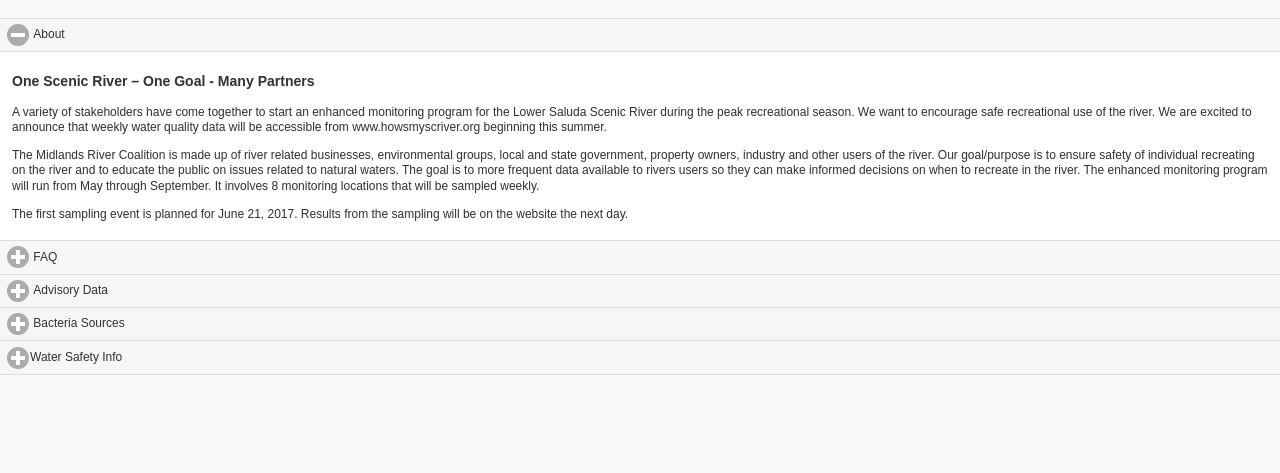
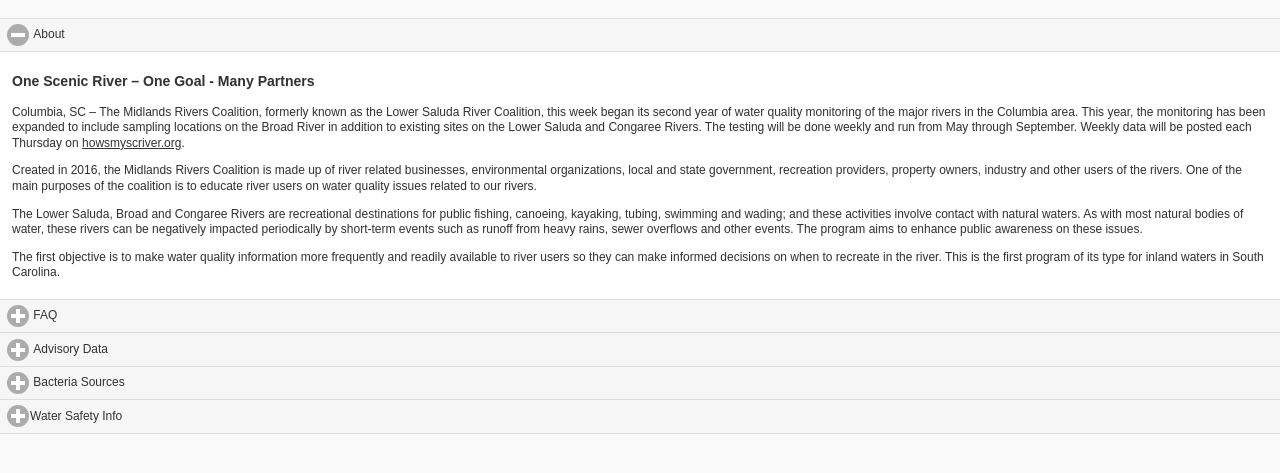
Before and after one commit to DanRamage/river_wq_app, a Flask app: page /saluda in a window 1280 px wide, after a click on "Info". Shown: the part 35-508 px from the top of the page. Run offline with Flask 2, Linux system fonts and the light colour scheme; data that the repository does not hold is empty; parts of the project's set-up code (start-up, migrations or seed data) failed here and were passed over; some libraries are stand-ins or nearby versions.

Commit message:
Updated About text to be the press release.

```diff
--- a/app/templates/sc_rivers_index.html
+++ b/app/templates/sc_rivers_index.html
@@ -171,17 +171,30 @@
       <h3>&nbsp;About</h3>
       <p><h3>One Scenic River – One Goal - Many Partners</h3></p>
         <p>
-        A variety of stakeholders have come together to start an enhanced monitoring program for the Lower Saluda Scenic River during the peak recreational season.
-        We want to encourage safe recreational use of the river.  We are excited to announce that weekly water quality data will be accessible from www.howsmyscriver.org beginning this summer.
+          Columbia, SC – The Midlands Rivers Coalition, formerly known as the Lower Saluda River Coalition,
+          this week began its second year of water quality monitoring of the major rivers in the Columbia area.
+          This year, the monitoring has been expanded to include sampling locations on the Broad River in addition
+          to existing sites on the Lower Saluda and Congaree Rivers.
+          The testing will be done weekly and run from May through September.
+          Weekly data will be posted each Thursday on <a href="http://howsmyscriver.org">howsmyscriver.org</a>.
         </p>
         <p>
-        The Midlands River Coalition is made up of river related businesses, environmental groups, local and state government, property owners, industry and other users of the river.
-        Our goal/purpose is to ensure safety of individual recreating on the river and to educate the public on issues related to natural waters.
-        The goal is to more frequent data available to rivers users so they can make informed decisions on when to recreate in the river.
-        The enhanced monitoring program will run from May through September.  It involves 8 monitoring locations that will be sampled weekly.
+          Created in 2016, the Midlands Rivers Coalition is made up of river related businesses,
+          environmental organizations, local and state government, recreation providers,
+          property owners, industry and other users of the rivers.
+          One of the main purposes of the coalition is to educate river users on water quality issues related to our rivers.
         </p>
         <p>
-        The first sampling event is planned for June 21, 2017. Results from the sampling will be on the website the next day.
+          The Lower Saluda, Broad and Congaree Rivers are recreational destinations for public fishing, canoeing, kayaking,
+          tubing, swimming and wading; and these activities involve contact with natural waters.
+          As with most natural bodies of water, these rivers can be negatively impacted periodically
+          by short-term events such as runoff from heavy rains, sewer overflows and other events.
+          The program aims to enhance public awareness on these issues.
+        </p>
+        <p>
+          The first objective is to make water quality information more frequently and readily
+          available to river users so they can make informed decisions on when to recreate in the river.
+          This is the first program of its type for inland waters in South Carolina.
         </p>
         <div class="logo_container">
         </div>
```
Lines whose indentation alone changed are shown as unchanged.
